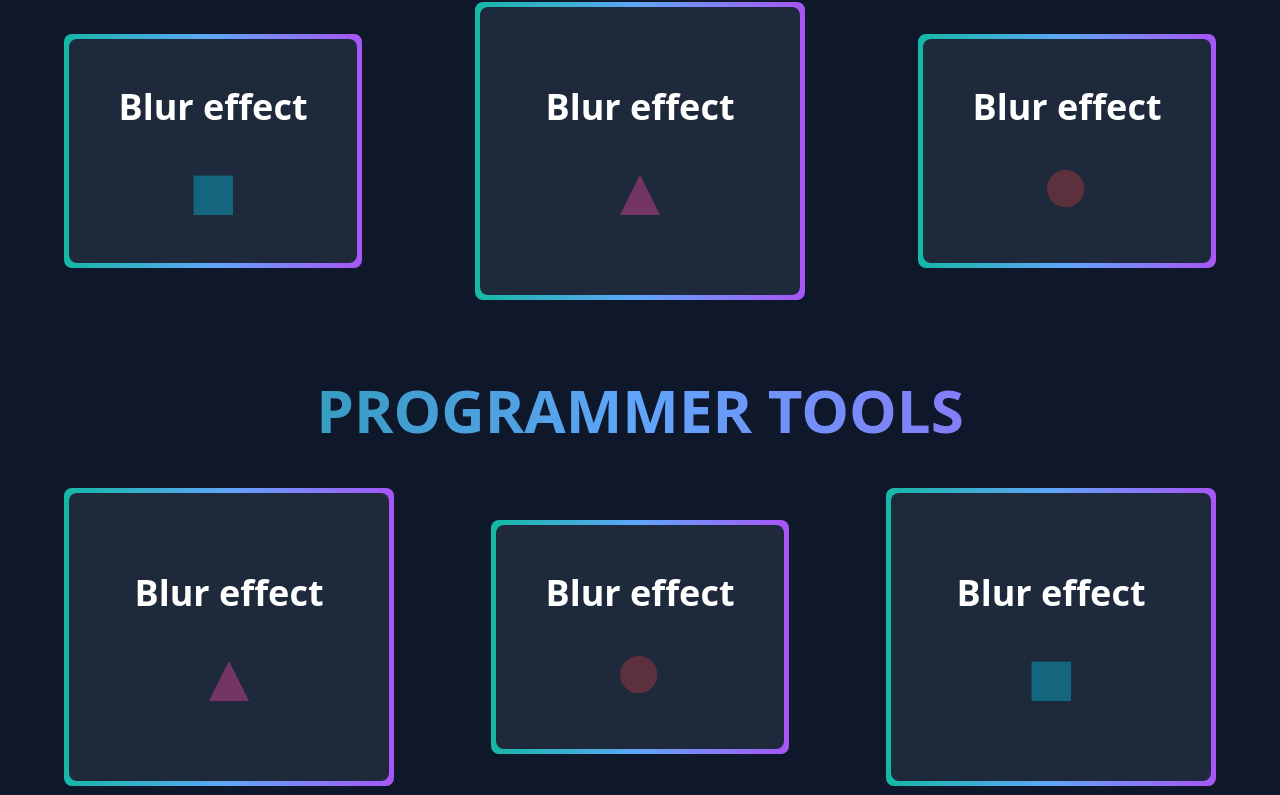
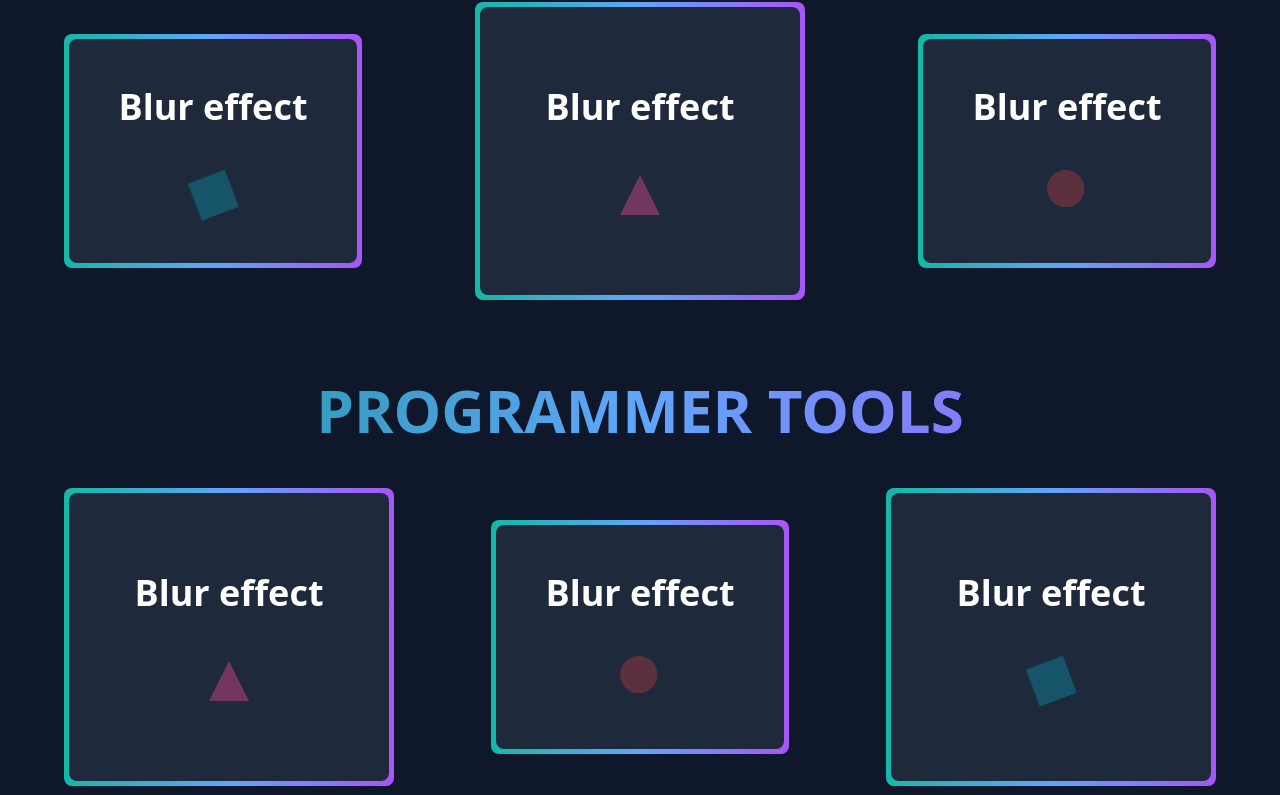
Before and after one commit to HetviThakkar-025/Image-Editing-Website, a Python web app: template templates/index.html in a window 1280 px wide. Shown: the part 1431-2226 px from the top of the page. Run offline with Jinja, Linux system fonts and the light colour scheme; the template is opened without the code that fills it, so the values that code supplies are empty.

Commit message:
animation change

```diff
--- a/templates/index.html
+++ b/templates/index.html
@@ -140,8 +140,8 @@
                     <div
                         class="flex flex-col items-center justify-center w-20 h-28 md:w-72 md:h-56 bg-slate-800 rounded-lg gap-y-12">
                         <p class="font-semibold text-xl md:font-bold md:text-4xl">Blur effect</p>
-                        <svg class="w-10 h-10 fill-cyan-500 opacity-30 animate-pulse" xmlns="http://www.w3.org/2000/svg"
-                            viewBox="0 0 100 100">
+                        <svg class="w-10 h-10 fill-cyan-500 opacity-30 animate-pulse md:animate-spin-slow"
+                            xmlns="http://www.w3.org/2000/svg" viewBox="0 0 100 100">
                             <rect width="800" height="800" class="stroke-black stroke-2" />
                         </svg>
                     </div>
@@ -202,8 +202,8 @@
                     <div
                         class="flex flex-col items-center justify-center w-20 h-28 md:w-80 md:h-72 bg-slate-800 rounded-lg gap-y-12">
                         <p class="font-semibold text-xl md:font-bold md:text-4xl">Blur effect</p>
-                        <svg class="w-10 h-10 fill-cyan-500 opacity-30 animate-pulse" xmlns="http://www.w3.org/2000/svg"
-                            viewBox="0 0 100 100">
+                        <svg class="w-10 h-10 fill-cyan-500 opacity-30 animate-pulse md:animate-spin-slow"
+                            xmlns="http://www.w3.org/2000/svg" viewBox="0 0 100 100">
                             <rect width="800" height="800" class="stroke-black stroke-2" />
                         </svg>
                     </div>
```
